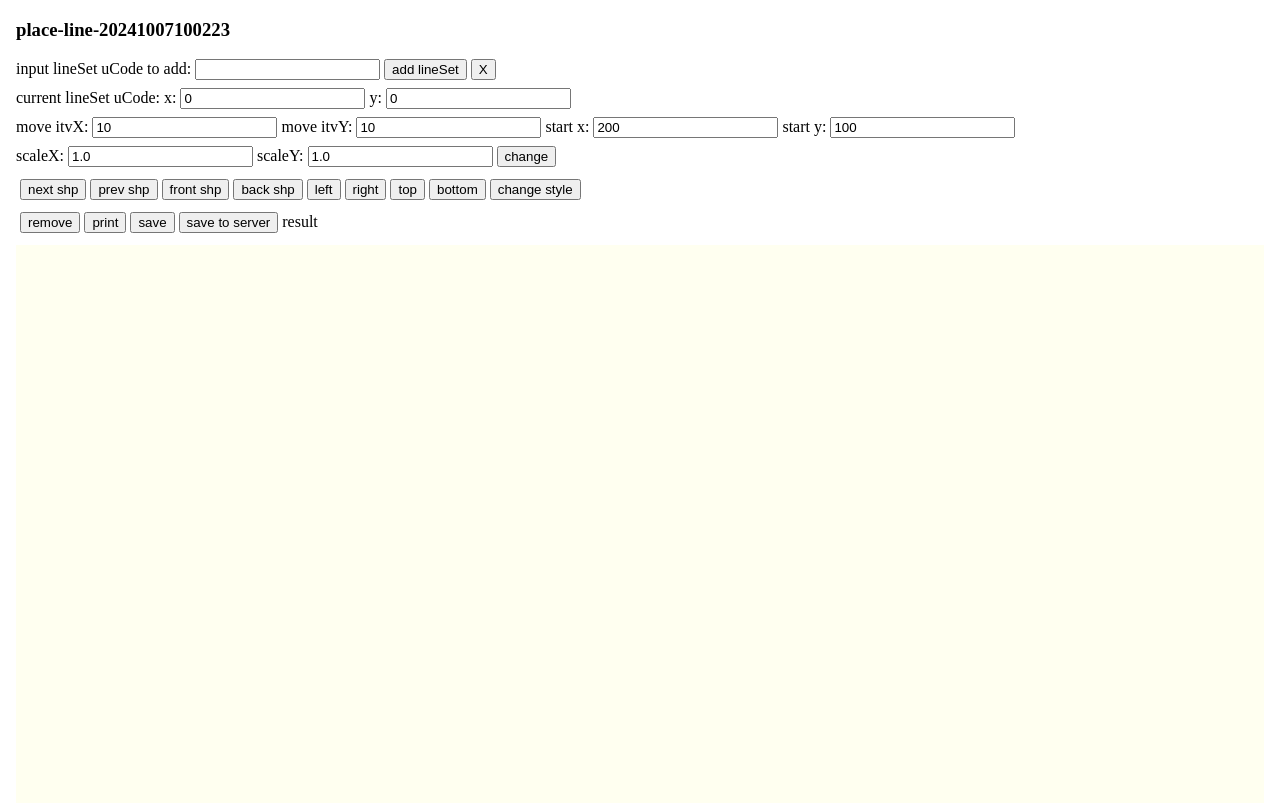
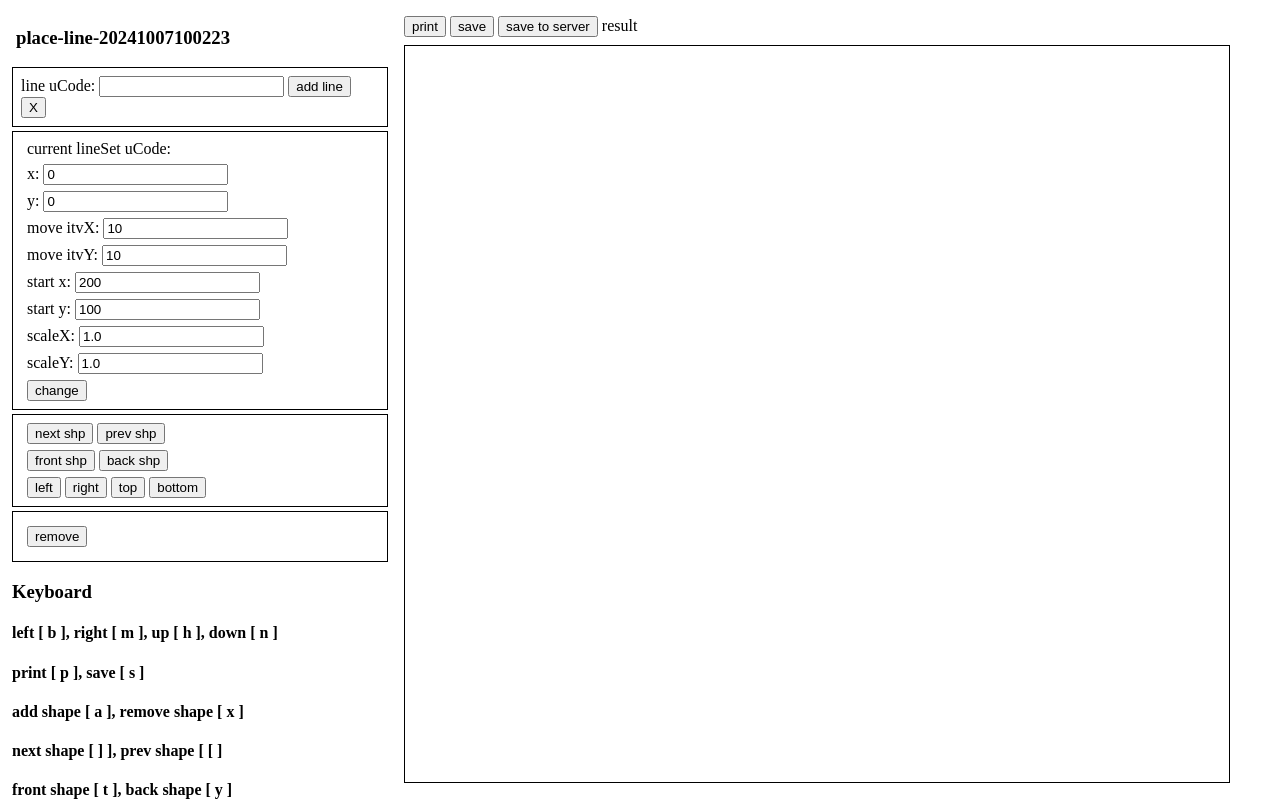
Before and after one commit to zmdr0010/bt-line-server, a website: page views/place-line.html in a window 1280 px wide. Shown: the top 803 px of the page. Drawn offline with Linux system fonts and the light colour scheme; files whose address does not match are found by name.

Commit message:
update layout

```diff
--- a/views/place-line.html
+++ b/views/place-line.html
@@ -3,48 +3,109 @@
 <head>
   <meta charset="UTF-8">
   <title>place line</title>
+  <style>
+    .menu {
+      height: 100%;
+      width: 30%;
+      position: fixed;
+      z-index: 1;
+      overflow-x: hidden;
+    }
+    .main {
+      height: 100%;
+      width: calc(100% - 30% - 8px - 16px);
+      position: fixed;
+      z-index: 1;
+      overflow-x: hidden;
+      right: 12px;
+    }
+  </style>
 </head>
 <body onload="init()">
+  <div class="menu">
     <div style="margin: 8px"><h3 id="id-h3-ucode"></h3></div>
+    <div style="margin: 4px; border: solid 1px">
       <div style="margin: 8px">
-    input lineSet uCode to add: <input id="id-input-shape-ucode" type="text" /> <button onclick="addShp()">add lineSet</button>
+        line uCode: <input id="id-input-shape-ucode" type="text" /> <button onclick="addShp()">add line</button>
         <button onclick="clearShapeUCode()">X</button>
       </div>
+    </div>
+
+    <div style="margin: 4px; border: solid 1px">
       <div style="margin: 8px">
+        <div style="margin: 6px">
           <label id="id-label-current-shape-ucode">current lineSet uCode: </label>
+        </div>
+        <div style="margin: 6px">
           x: <input id="id-input-x" value="0" type="number" onchange="changeXY()"/>
+        </div>
+        <div style="margin: 6px">
           y: <input id="id-input-y" value="0" type="number" onchange="changeXY()"/>
         </div>
-  <div style="margin: 8px">
+        <div style="margin: 6px">
           move itvX: <input id="id-input-move-itv-x" value="10" type="number" onchange="changeMvItvXY()"/>
+        </div>
+        <div style="margin: 6px">
           move itvY: <input id="id-input-move-itv-y" value="10" type="number" onchange="changeMvItvXY()"/>
+        </div>
+        <div style="margin: 6px">
           start x: <input id="id-input-start-x" value="10" type="number" onchange="changeStartXY()"/>
+        </div>
+        <div style="margin: 6px">
           start y: <input id="id-input-start-y" value="10" type="number" onchange="changeStartXY()"/>
         </div>
-  <div style="margin: 8px">
+        <div style="margin: 6px">
           scaleX: <input id="id-input-scale-x" value="1.0" type="number" />
+        </div>
+        <div style="margin: 6px">
           scaleY: <input id="id-input-scale-y" value="1.0" type="number" />
+        </div>
+        <div style="margin: 6px">
           <button onclick="changeScale()">change</button>
         </div>
-  <div style="margin: 12px">
+      </div>
+    </div>
+    <div style="margin: 4px; border: solid 1px">
+      <div style="margin: 8px">
+        <div style="margin: 6px">
           <button onclick="nextShp()">next shp</button>
           <button onclick="prevShp()">prev shp</button>
+        </div>
+        <div style="margin: 6px">
           <button onclick="frontShp()">front shp</button>
           <button onclick="backShp()">back shp</button>
+        </div>
+        <div style="margin: 6px">
           <button onclick="move(-1,0)">left</button>
           <button onclick="move(1,0)">right</button>
           <button onclick="move(0,-1)">top</button>
           <button onclick="move(0,1)">bottom</button>
-    <button onclick="changeStyle()">change style</button>
         </div>
-  <div style="margin: 12px">
+      </div>
+    </div>
+    <div style="margin: 4px; border: solid 1px">
+      <div style="margin: 14px;">
         <button onclick="removeShp()">remove</button>
+      </div>
+    </div>
+    <div style="margin: 4px">
+      <h3>Keyboard</h3>
+      <h4>left [ b ], right [ m ], up [ h ], down [ n ]</h4>
+      <h4>print [ p ], save [ s ]</h4>
+      <h4>add shape [ a ], remove shape [ x ]</h4>
+      <h4>next shape [ ] ], prev shape [ [ ]</h4>
+      <h4>front shape [ t ], back shape [ y ]</h4>
+    </div>
+  </div>
+  <div class="main" id="id-main">
+    <div style="margin: 8px">
       <button onclick="print()">print</button>
       <button onclick="save()">save</button>
       <button onclick="saveToServer()">save to server</button>
       <label id="id-label-result">result</label>
     </div>
     <div style="margin: 8px"><canvas id="id-canvas"></canvas></div>
+  </div>
 
   <script type="text/javascript" src="fnc/fnc-draw.js"></script>
   <script type="text/javascript" src="fnc/fnc-line-info.js"></script>
@@ -71,7 +132,6 @@
     let keyPrint = 'p'
     let keySave = 's'
     let keyAddShape = 'a'
-    let keyChgStyle = '='
     let keyRemoveShape = 'x'
     let keyNextShape = ']'
     let keyPrevShape = '['
@@ -82,10 +142,11 @@
     let saveStrMerge
 
     function init() {
+      const main = document.getElementById('id-main')
       canvas = document.getElementById('id-canvas')
-      canvas.width = window.innerWidth - 16 - 16
-      canvas.height = window.innerHeight - 16 - 16
-      canvas.style.backgroundColor = 'ivory'
+      canvas.width = main.offsetWidth - 16 * 3
+      canvas.height = main.offsetHeight - 16 * 4
+      canvas.style.border = 'solid 1px'
       ctx = canvas.getContext('2d')
 
       placeUCode = `place-line-${getCurrentDateUCode()}`
@@ -252,7 +313,6 @@
       if (e.key === keyDown) move(0, 1)
       if (e.key === keyPrint) print()
       if (e.key === keySave) save()
-      if (e.key === keyChgStyle) changeStyle()
       if (e.key === keyFrontShape) frontShp()
       if (e.key === keyBackShape) backShp()
     }
@@ -351,18 +411,6 @@
       postStrSet(mergeObj, mergeObj)
     }
 
-    function changeStyle() {
-      // if (styleWidth === 1) {
-      //   styleWidth = 0
-      // } else {
-      //   styleWidth = 1
-      // }
-      // for (const plc of placeList) {
-      //   for (const dw of plc.shp.list) dw.width = styleWidth
-      // }
-      // draw()
-    }
-
     function clearShapeUCode() {
       const input = document.getElementById('id-input-shape-ucode')
       input.value = ''
@@ -375,7 +423,7 @@
       const scaleY = Number(inputScY.value)
       const plc = placeList[currentI]
       plc.shp = createScaledLineInfo(plc.origin, scaleX, scaleY)
-      plc.shp.uCode = `line=${getCurrentDateUCode()}`
+      plc.shp.uCode = `line-${getCurrentDateUCode()}`
       draw()
     }
 
```
Lines whose indentation alone changed are shown as unchanged.
